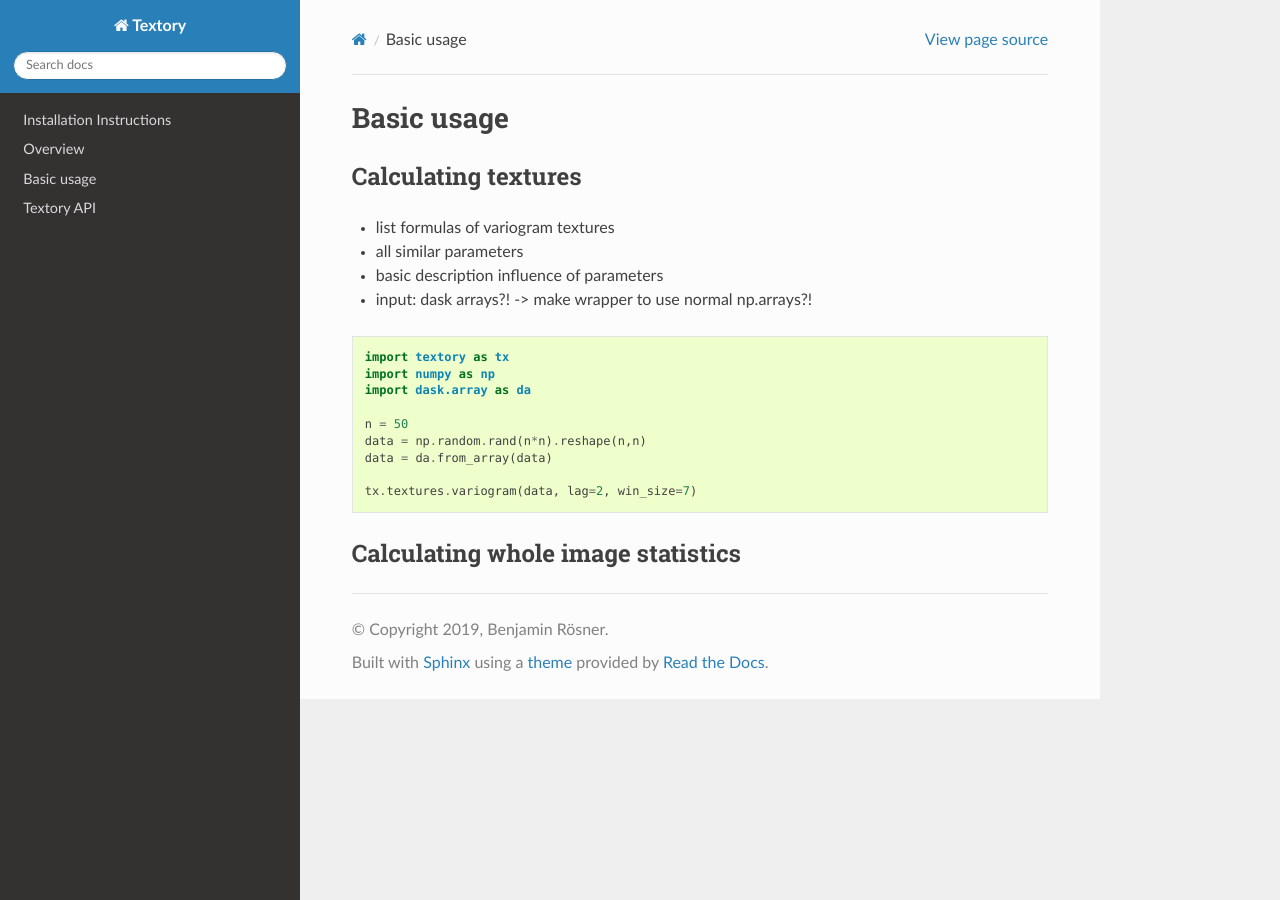
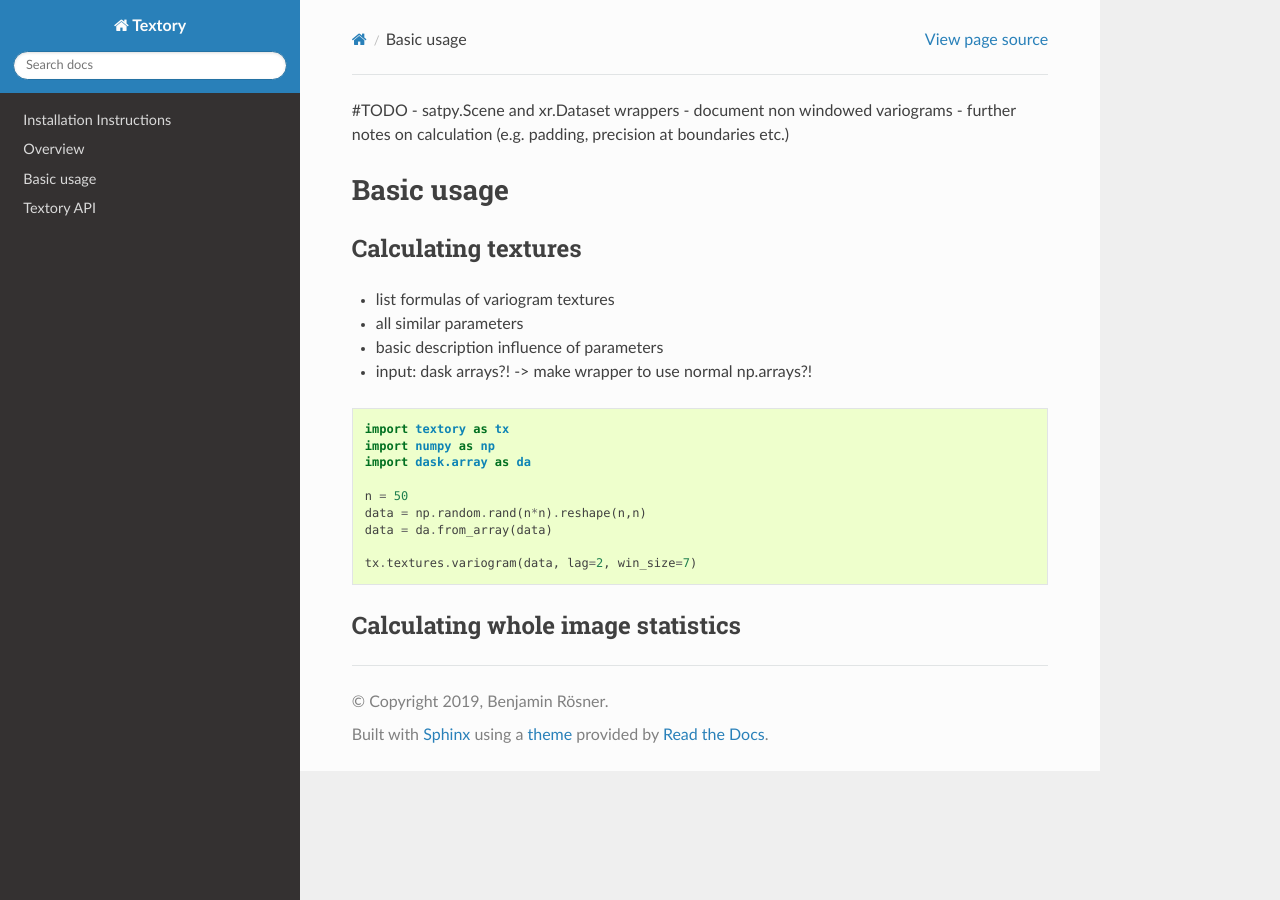
Before and after one commit to BENR0/textory, a Sphinx documentation site: the page built from doc/source/satpy_usage.rst, in a window 1280 px wide. Built offline with Sphinx 7.4.7 and the Read the Docs theme 2.0.0, drawn with Linux system fonts in a browser that asks for light colours.

Commit message:
Add todos

```diff
--- a/doc/source/satpy_usage.rst
+++ b/doc/source/satpy_usage.rst
@@ -1,3 +1,8 @@
+#TODO
+- satpy.Scene and xr.Dataset wrappers
+- document non windowed variograms
+- further notes on calculation (e.g. padding, precision at boundaries etc.)
+
 =========================
 Basic usage
 =========================
```
